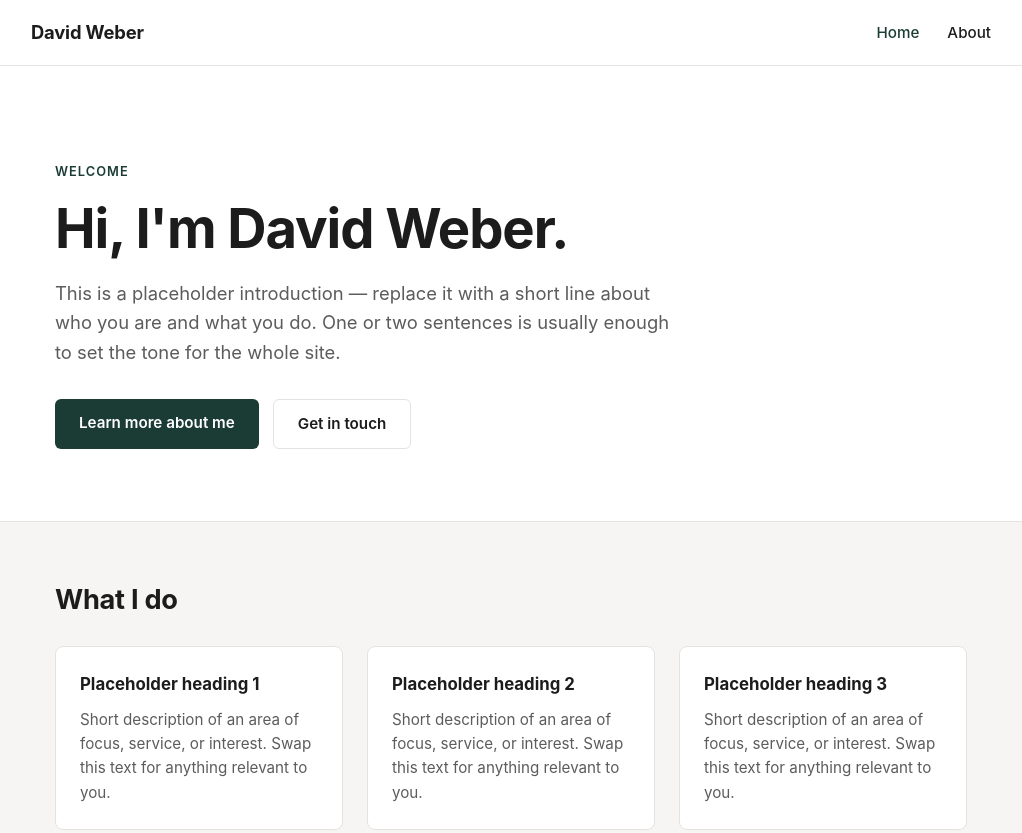
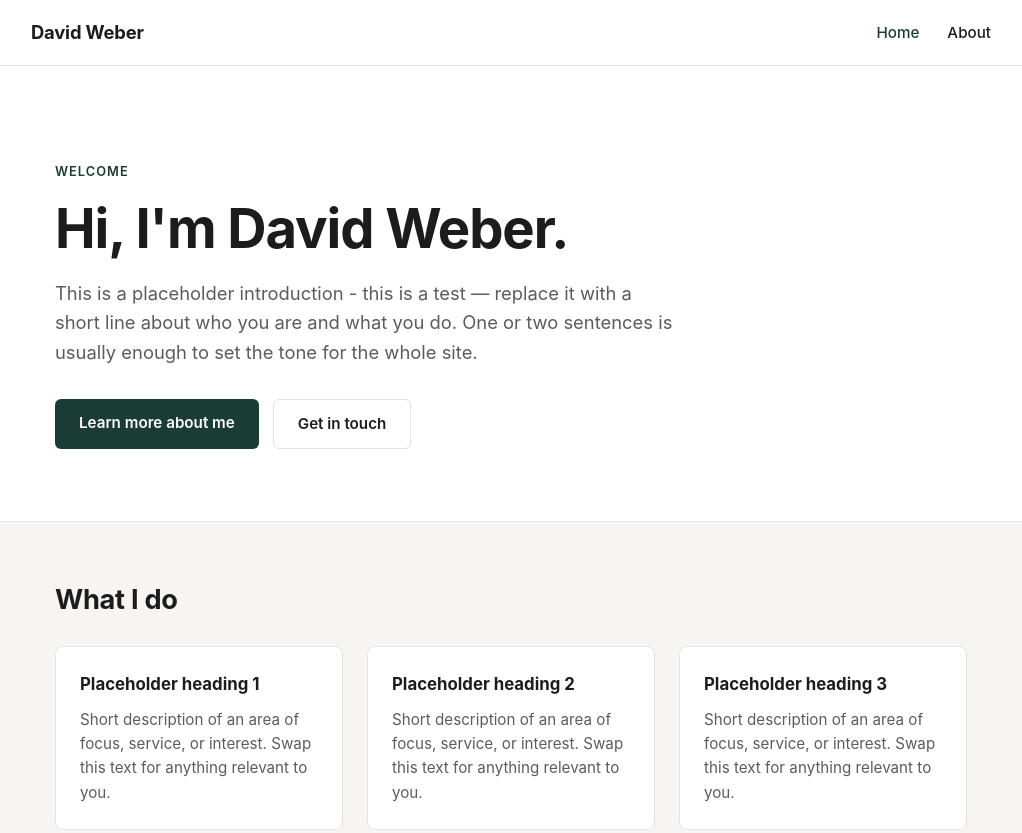
Before and after one commit to DadaWe12321/dweber.org, a plain HTML site: page index.html in a window 1280 px wide. Shown: the top 833 px of the page, without its empty margins (129-1151 px from the left). Drawn offline with Linux system fonts and the light colour scheme.

Commit message:
text update

```diff
--- a/index.html
+++ b/index.html
@@ -25,7 +25,7 @@
       <div class="hero-eyebrow">Welcome</div>
       <h1>Hi, I'm David Weber.</h1>
       <p class="lead">
-        This is a placeholder introduction — replace it with a short line about who you are
+        This is a placeholder introduction - this is a test — replace it with a short line about who you are
         and what you do. One or two sentences is usually enough to set the tone for the
         whole site.
       </p>
```
